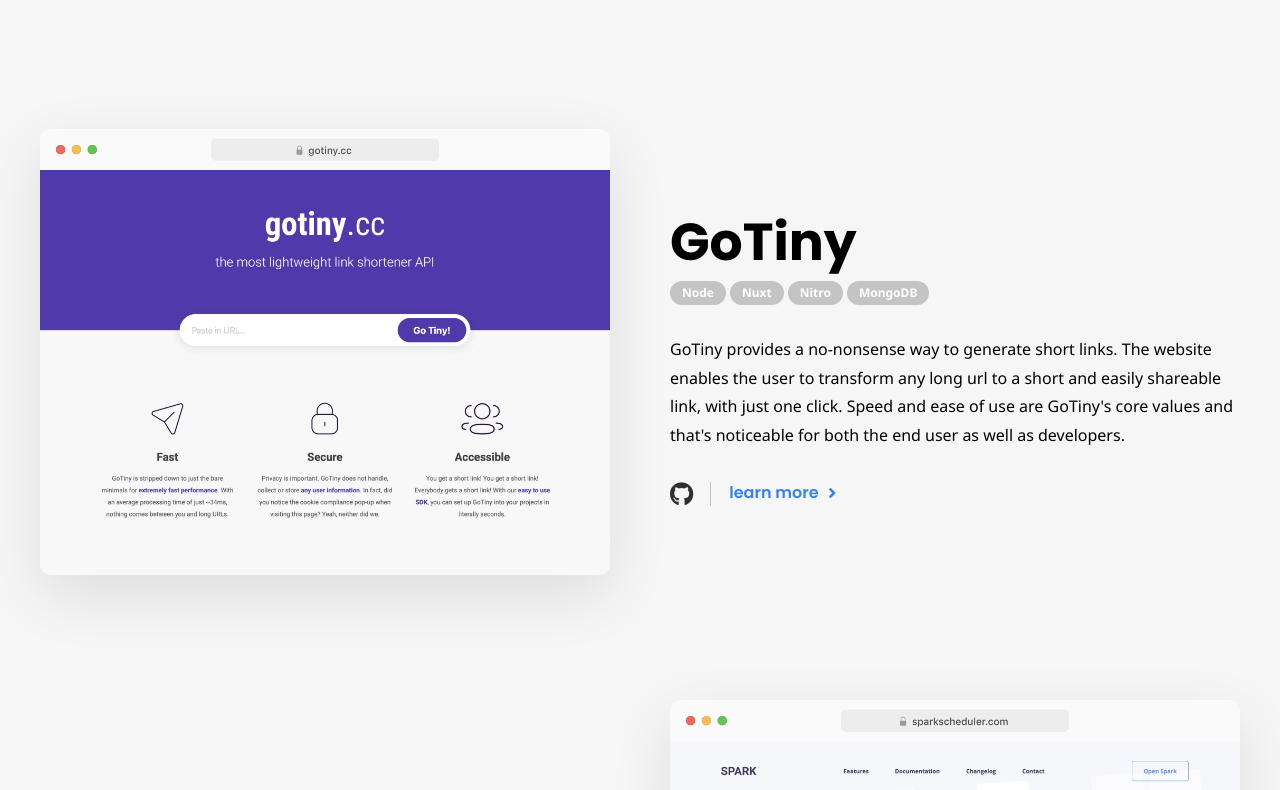
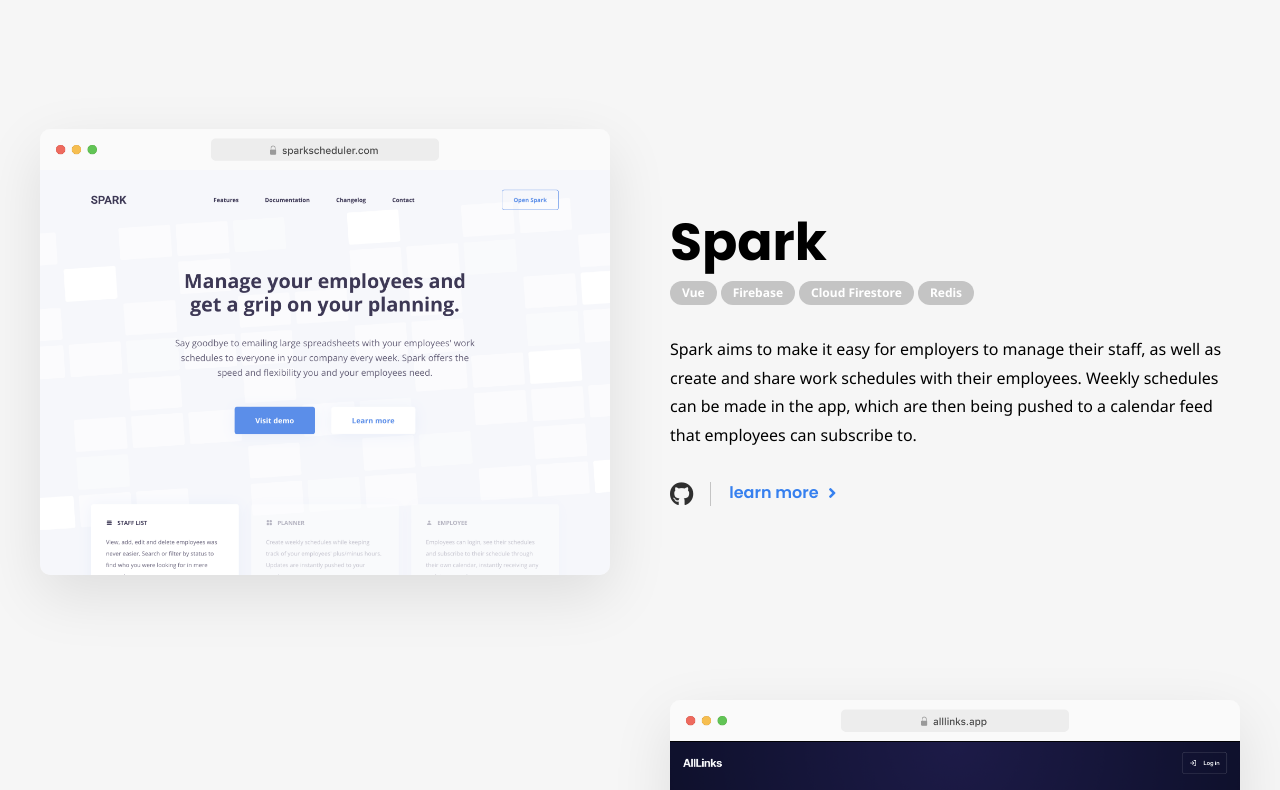
Before and after one commit to robvanbakel/portfolio, a Vue app: page / in a window 1280 px wide. Shown: the part 1360-2150 px from the top of the page. Built offline with nearby package versions, Linux system fonts and the light colour scheme.

Commit message:
Remove GoTiny

```diff
--- a/src/assets/en_meta.json
+++ b/src/assets/en_meta.json
@@ -8,27 +8,6 @@
     "techStack": "Tech Stack"
   },
   "projects": [
-    {
-      "name": "GoTiny",
-      "images": {
-        "showcase": "show_gotiny.png",
-        "hero": "gotiny_hero.jpg"
-      },
-      "links": {
-        "GitHub": "https://github.com/robvanbakel/gotiny-api",
-        "live": "https://gotiny.cc"
-      },
-      "text": {
-        "lead": "The easiest way to generate short links. Quick, safe en accessible.",
-        "intro": "GoTiny provides a no-nonsense way to generate short links. The website enables the user to transform any long url to a short and easily shareable link, with just one click. Speed and ease of use are GoTiny's core values and that's noticeable for both the end user as well as developers."
-      },
-      "techStack": {
-        "JavaScript Runtime": "Node",
-        "Frontend Framework": "Nuxt",
-        "Web Framework": "Nitro",
-        "Database": "MongoDB"
-      }
-    },
     {
       "name": "Spark",
       "images": {
--- a/src/assets/nl_meta.json
+++ b/src/assets/nl_meta.json
@@ -8,27 +8,6 @@
     "techStack": "Tech Stack"
   },
   "projects": [
-    {
-      "name": "GoTiny",
-      "images": {
-        "showcase": "show_gotiny.png",
-        "hero": "gotiny_hero.jpg"
-      },
-      "links": {
-        "GitHub": "https://github.com/robvanbakel/gotiny-api",
-        "live": "https://gotiny.cc"
-      },
-      "text": {
-        "lead": "De makkelijkste manier om korte links te maken. Snel, veilig en voor iedereen.",
-        "intro": "GoTiny is een no-nonsense manier om korte links te maken. De website stelt iedere bezoeker in staat om een lange url met één klik om te toveren in een makkelijk deelbare link. Snelheid en privacy zijn de belangrijkste pijlers van GoTiny en dat is voelbaar vanaf het eerste moment."
-      },
-      "techStack": {
-        "JavaScript Runtime": "Node",
-        "Frontend Framework": "Nuxt",
-        "Web Framework": "Nitro",
-        "Database": "MongoDB"
-      }
-    },
     {
       "name": "Spark",
       "images": {
--- a/src/router.js
+++ b/src/router.js
@@ -19,14 +19,6 @@ const router = createRouter({
       path: '/',
       component: Home,
       name: 'Home',
-    },
-    {
-      path: '/gotiny',
-      component: GoTiny,
-      name: 'GoTiny',
-      meta: {
-        title: 'GoTiny',
-      },
     },
     {
       path: '/scheduler',
```
